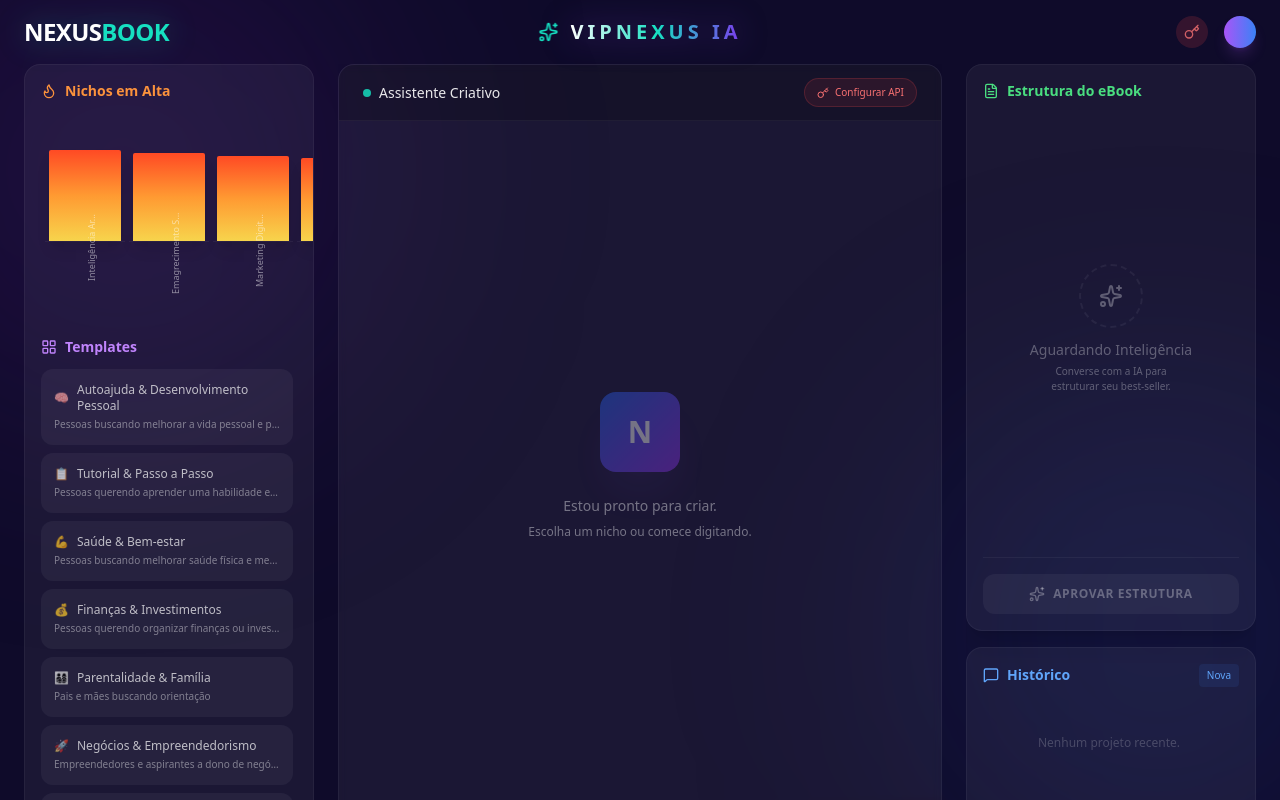
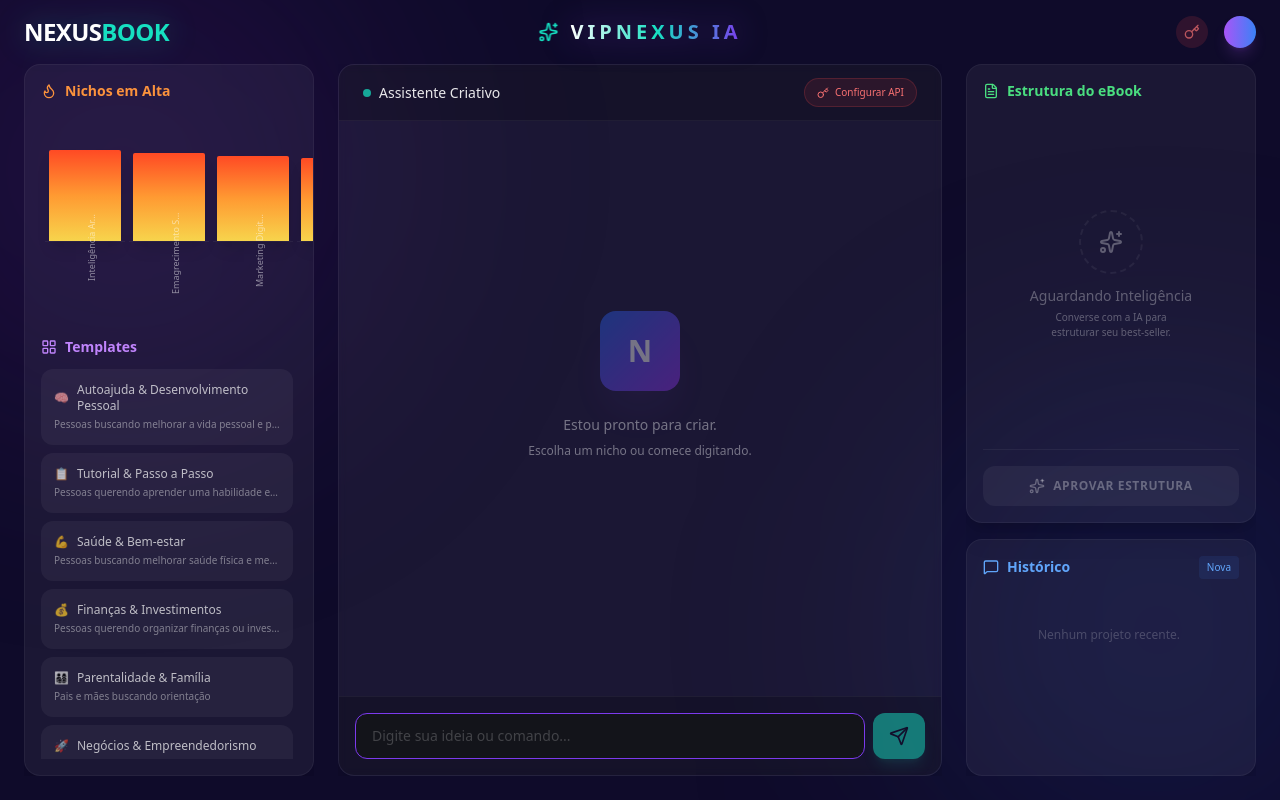
Before and after one commit to impressaovipjames-spec/NEXUSBOOK, a React (Vite) app: page / in a window 1280 px wide. Shown: the top 800 px of the page. Built offline with nearby package versions, Linux system fonts and the light colour scheme.

Commit message:
fix(ui):  Trava altura página e força foco input (v2.1)

```diff
--- a/src/App.tsx
+++ b/src/App.tsx
@@ -275,16 +275,28 @@ const RightPanel: React.FC<RightPanelProps> = ({
 // =============================
 // CHAT AREA (CENTRAL)
 // =============================
+// =============================
+// CHAT AREA (CENTRAL)
+// =============================
 const ChatArea: React.FC<ChatAreaProps> = ({ messages, onSendMessage, isThinking, chatEndRef, onConfigApi, apiKey }) => {
     const [input, setInput] = useState("");
     const inputRef = useRef<HTMLInputElement>(null);
+
+    // Efeito para focar quando isThinking volta para false (IA terminou de responder)
+    useEffect(() => {
+        if (!isThinking && apiKey) {
+            setTimeout(() => {
+                inputRef.current?.focus();
+            }, 100);
+        }
+    }, [isThinking, apiKey]);
 
     const handleSend = () => {
         if (!input.trim() || isThinking) return;
         onSendMessage(input);
         setInput("");
-        // Manter foco no input após enviar
-        setTimeout(() => inputRef.current?.focus(), 0);
+        // Foco imediato, mas o useEffect garante o foco quando a IA terminar
+        inputRef.current?.focus();
     };
 
     return (
@@ -306,8 +318,8 @@ const ChatArea: React.FC<ChatAreaProps> = ({ messages, onSendMessage, isThinking
                 )}
             </div>
 
-            {/* Mensagens - ÁREA COM SCROLL PRÓPRIO */}
-            <div className="flex-1 overflow-y-auto p-6 space-y-6 custom-scrollbar">
+            {/* Mensagens - ÁREA COM SCROLL PRÓPRIO E AUTO-RESIZE */}
+            <div className="flex-1 overflow-y-auto p-6 space-y-6 custom-scrollbar min-h-0">
                 {messages.length === 0 ? (
                     <div className="h-full flex flex-col items-center justify-center opacity-40">
                         <div className="w-20 h-20 bg-gradient-to-br from-blue-600 to-purple-600 rounded-2xl flex items-center justify-center mb-6 shadow-2xl shadow-purple-500/20">
@@ -377,7 +389,7 @@ const ChatArea: React.FC<ChatAreaProps> = ({ messages, onSendMessage, isThinking
 // DASHBOARD PRINCIPAL (SOLARIS)
 // =============================
 export default function App() {
-    // --- ESTADOS GLOBAIS (Mantendo lógica original) ---
+    // ... (States omitted for brevity, they are inside the component)
     const [apiKey, setApiKey] = useState("");
     const [showKeyModal, setShowKeyModal] = useState(false);
     const [keyInput, setKeyInput] = useState("");
@@ -480,6 +492,7 @@ export default function App() {
     const handleGenerate = async () => {
         if (!detectedStructure || !apiKey) return
 
+        // ... (resto da função igual)
         setIsGenerating(true)
         setGenerationProgress(0)
         setGenerationStatus('Iniciando geração...')
@@ -529,13 +542,14 @@ export default function App() {
 
 
     return (
-        <div className="min-h-screen bg-[#0F0B2A] text-white font-sans overflow-hidden flex flex-col">
+        <div className="h-screen bg-[#0F0B2A] text-white font-sans overflow-hidden flex flex-col fixed inset-0">
             <style>{`
                 .custom-scrollbar::-webkit-scrollbar { width: 4px; }
                 .custom-scrollbar::-webkit-scrollbar-track { background: transparent; }
                 .custom-scrollbar::-webkit-scrollbar-thumb { background: rgba(255,255,255,0.1); border-radius: 4px; }
             `}</style>
 
+            {/* ... (BACKGROUND, HEADER iguaiss) */}
             {/* BACKGROUND DECORATION */}
             <div className="fixed inset-0 pointer-events-none overflow-hidden">
                 <div className="absolute top-[-10%] left-[-10%] w-[500px] h-[500px] bg-purple-900/20 rounded-full blur-[120px]" />
@@ -571,7 +585,7 @@ export default function App() {
             </header>
 
             {/* MAIN GRID */}
-            <main className="flex-1 p-6 pt-0 gap-6 grid grid-cols-12 h-[calc(100vh-64px)] overflow-hidden relative z-10">
+            <main className="flex-1 p-6 pt-0 gap-6 grid grid-cols-12 overflow-hidden relative z-10 min-h-0">
 
                 {/* ESQUERDA - 3 COLUNAS */}
                 <div className="col-span-3 h-full overflow-hidden">
```
